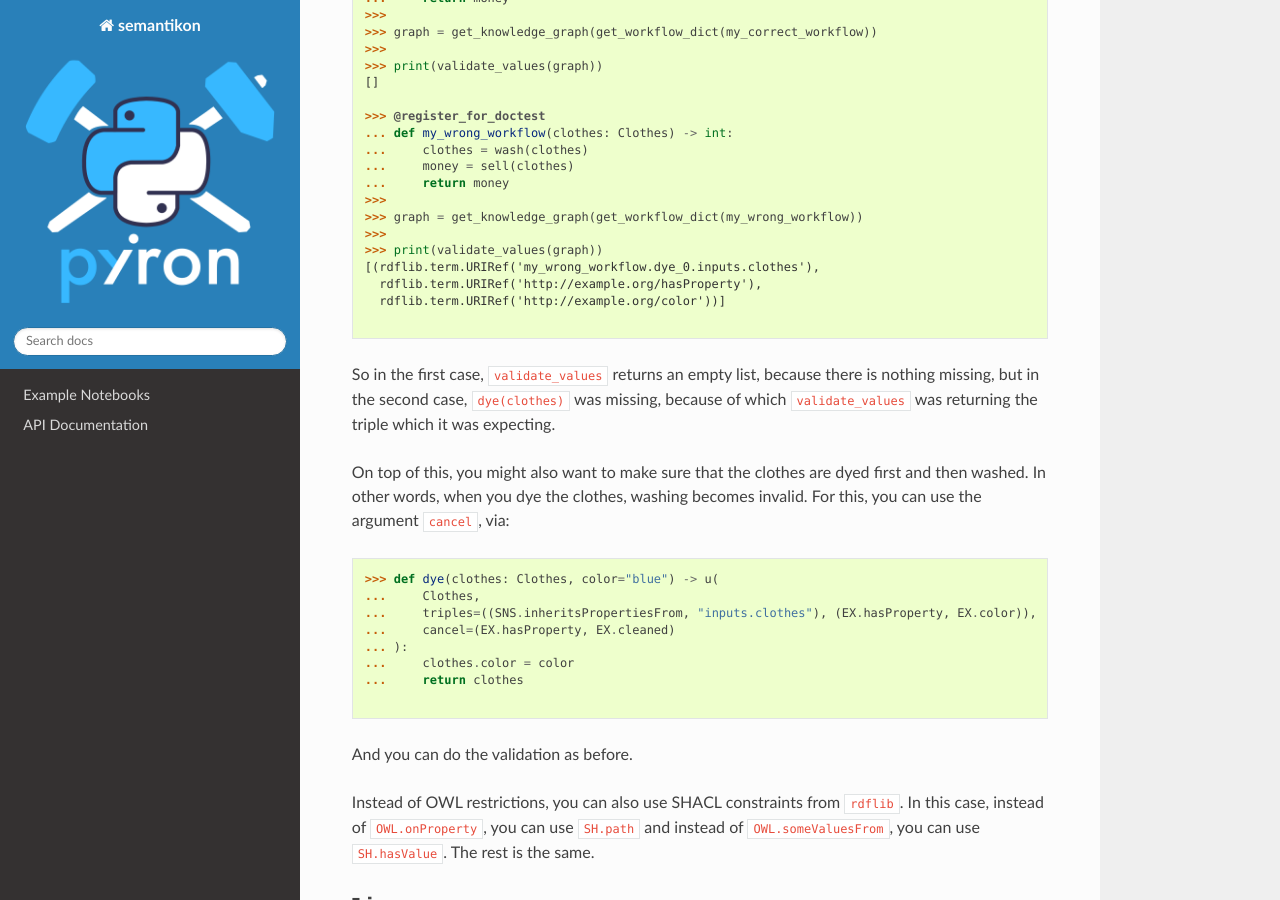
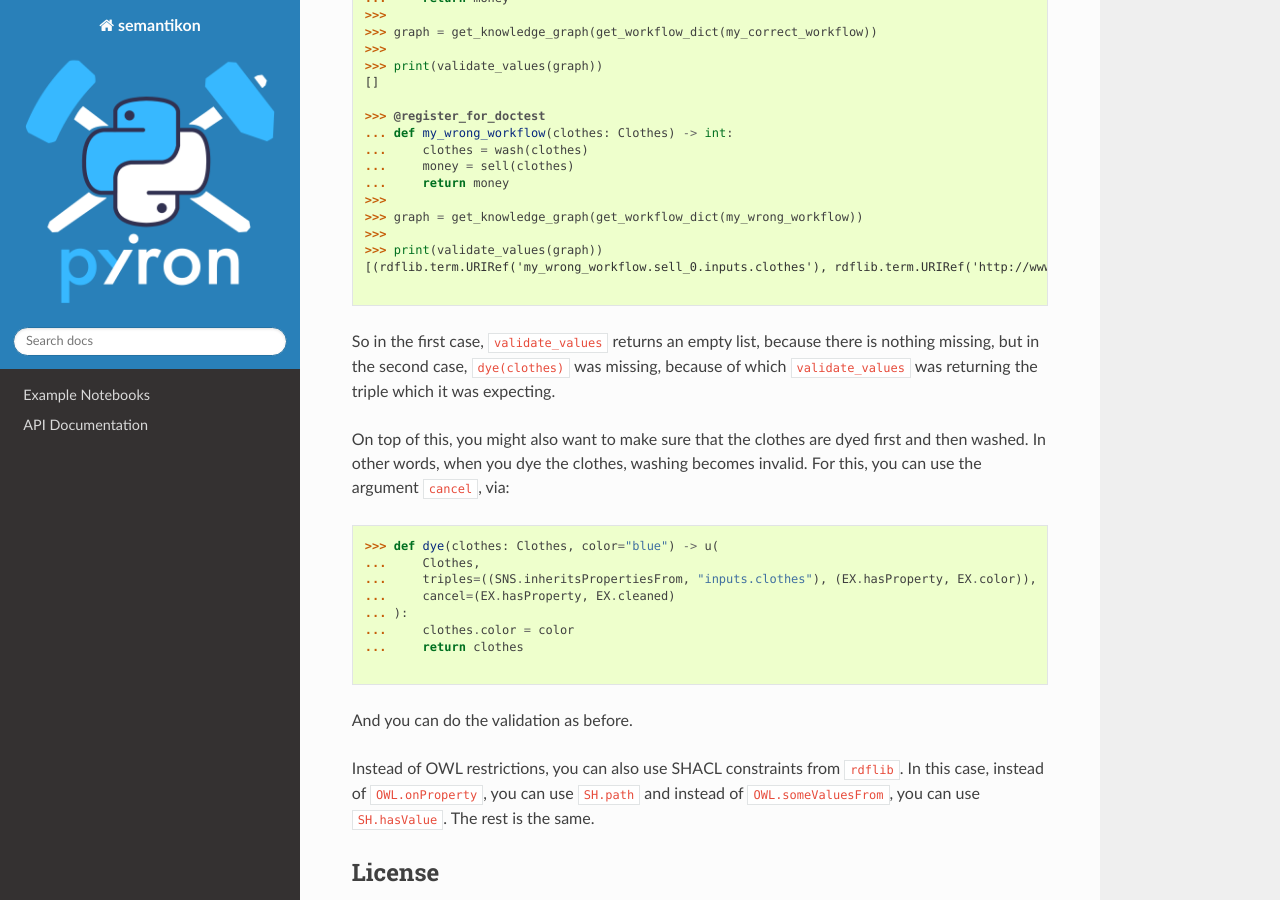
Before and after one commit to pyiron/semantikon, a Sphinx documentation site: the page built from docs/README.md, in a window 1280 px wide and 900 px high, scrolled down 5909 px. Built offline with Sphinx 7.4.7 and the Read the Docs theme 3.1.0, drawn with Linux system fonts in a browser that asks for light colours.

Commit message:
Make the prints match
Signed-off-by: liamhuber <liamhuber@greyhavensolutions.com>

````diff
--- a/docs/README.md
+++ b/docs/README.md
@@ -277,9 +277,7 @@ You can see a double, because `semantikon` automatically adds the argument itsel
 >>> graph = get_knowledge_graph(get_workflow_dict(my_wrong_workflow))
 >>>
 >>> print(validate_values(graph))
-[(rdflib.term.URIRef('my_wrong_workflow.dye_0.inputs.clothes'),
-  rdflib.term.URIRef('http://example.org/hasProperty'),
-  rdflib.term.URIRef('http://example.org/color'))]
+[(rdflib.term.URIRef('my_wrong_workflow.sell_0.inputs.clothes'), rdflib.term.URIRef('http://www.example.org/hasProperty'), rdflib.term.URIRef('http://www.example.org/color'))]
 
 ```
 
````
